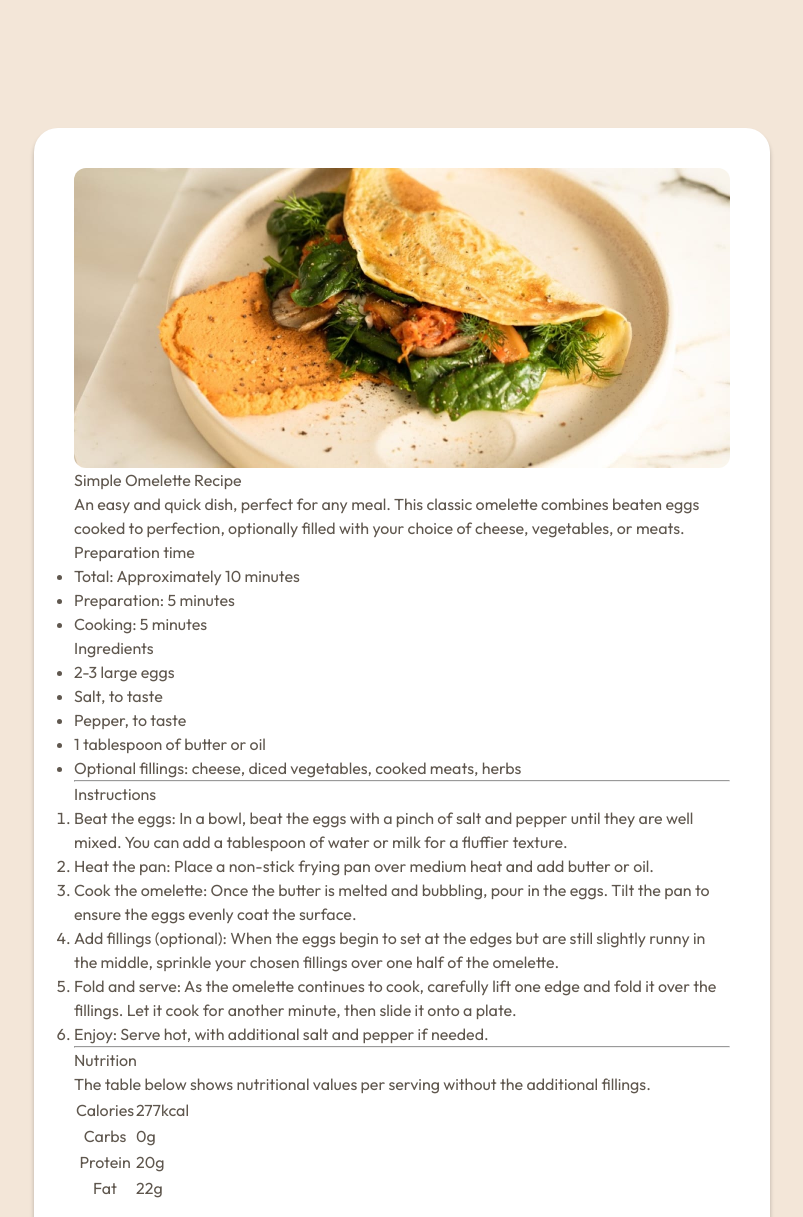
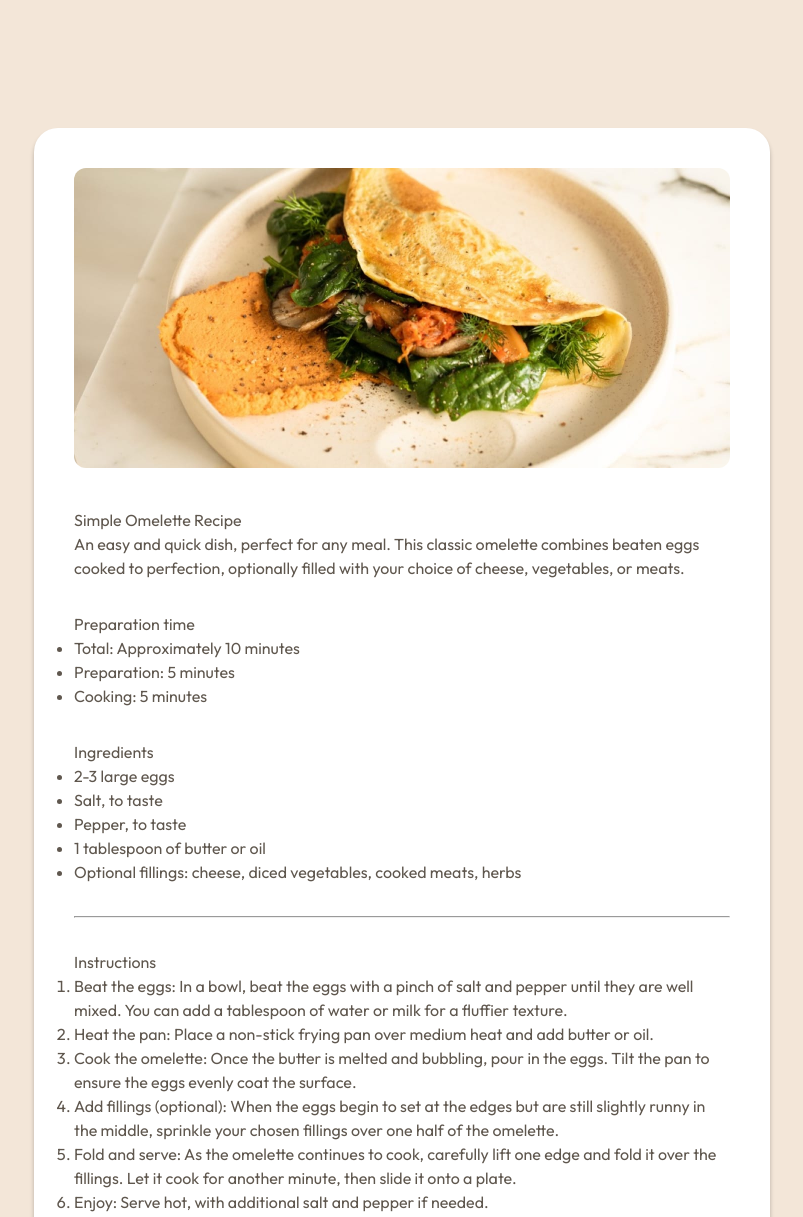
Before and after one commit to dionysia-lemonaki/recipe-page, a website: page index.html in a window 1280 px wide. Shown: the top 1217 px of the page, without its empty margins (238-1041 px from the left). Drawn offline with Linux system fonts and the light colour scheme.

Commit message:
Add recipe content styles

```diff
--- a/style.css
+++ b/style.css
@@ -114,6 +114,13 @@ main {
   height: auto;
 }
 
+.recipe__content {
+  padding: var(--space-500) var(--space-400);
+  display: flex;
+  flex-direction: column;
+  gap: var(--space-400);
+}
+
 @media (min-width: 48rem) {
   main {
     padding: var(--space-1600) var(--space-600);
@@ -128,4 +135,9 @@ main {
   .recipe__image {
     border-radius: var(--radius-sm);
   }
+
+  .recipe__content {
+    padding: 0;
+    margin-block-start: var(--space-500);
+  }
 }
```
